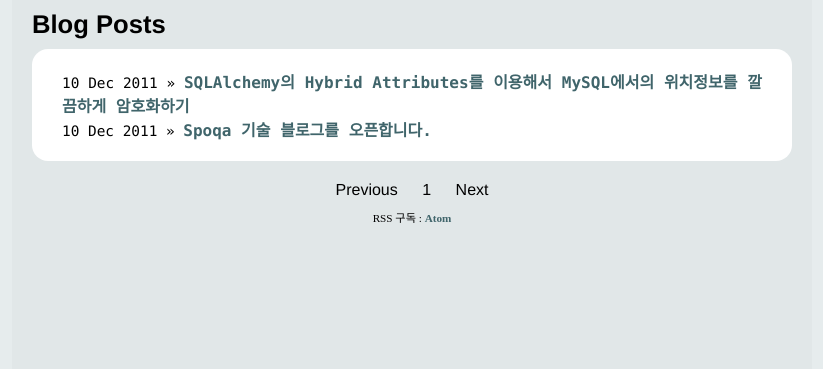
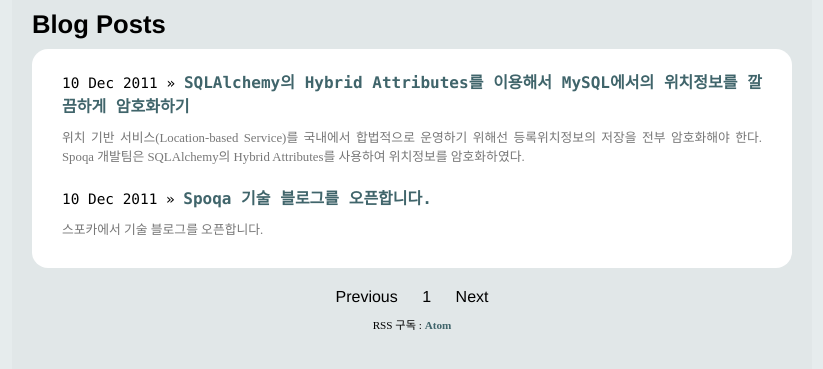
Before and after one commit to darjeeling/spoqa.github.com, a Jekyll site: the page built from index.html, in a window 1280 px wide. Shown: the top 369 px of the page, without its empty margins (228-1051 px from the left). Built offline with Jekyll 4.4.1, drawn with Linux system fonts in a browser that asks for light colours; the list of posts is cut into pages by our own code; comment, search, counter and statistics services are not loaded.

Commit message:
open graph 적용, description 항목 추가

```diff
--- a/_layouts/default.html
+++ b/_layouts/default.html
@@ -2,7 +2,7 @@
 <html>
 <head>
 <meta charset=utf-8 />
-<title>Spoqa tech blog</title>
+<title>Spoqa Tech Blog</title>
 <link rel="stylesheet" href="/css/styles.css?6" />
 <link rel="stylesheet" href="/css/syntax.css" />
 <script src="http://www.google.com/jsapi"></script>
@@ -15,7 +15,22 @@
   }});
  });
 </script>
-
+{% if page.title %}
+<meta property="og:title" content="{{ page.title }}"/>
+<meta property="og:type" content="article"/>
+<meta property="og:url" content="http://spoqa.github.com{{ page.url }}"/>
+<meta property="og:site_name" content="Spoqa Tech Blog"/>
+<meta property="og:description"
+      content="{{ page.description }}"/>
+{% else %}
+<meta property="og:title" content="Spoqa Tech Blog"/>
+<meta property="og:type" content="blog"/>
+<meta property="og:url" content="http://spoqa.github.com/"/>
+<meta property="og:site_name" content="Spoqa Tech Blog"/>
+<meta property="og:description"
+      content="몇가지 Code snippet과 설명등을 포함하여 매주 1회씩 스포카 팀이 배운 여러가지 기술들에 대해 소개합니다."/>
+{% endif %}
+<meta property="og:image" content="http://www.gravatar.com/avatar/52813188698089bda7e20154c114d17e.png"/>
 </head>
 <body>
 
--- a/_posts/2011-12-10-open.md
+++ b/_posts/2011-12-10-open.md
@@ -3,6 +3,7 @@
 title: Spoqa 기술 블로그를 오픈합니다.
 author: shinvee
 author-email: shinvee@spoqa.com
+description: 스포카에서 기술 블로그를 오픈합니다.
 ---
 
 안녕하세요. 이 블로그는 친구와 함께 적립하는 소셜 포인트 카드, [Spoqa]의 개발팀이 운영하는 기술블로그입니다.
--- a/_posts/2011-12-10-sqlalchemy-hybrid-attributes.md
+++ b/_posts/2011-12-10-sqlalchemy-hybrid-attributes.md
@@ -3,6 +3,7 @@
 title: SQLAlchemy의 Hybrid Attributes를 이용해서 MySQL에서의 위치정보를 깔끔하게 암호화하기
 author: shinvee
 author-email: shinvee@spoqa.com
+description: 위치 기반 서비스(Location-based Service)를 국내에서 합법적으로 운영하기 위해선 등록위치정보의 저장을 전부 암호화해야 한다. Spoqa 개발팀은 SQLAlchemy의 Hybrid Attributes를 사용하여 위치정보를 암호화하였다.
 ---
 
 **[위치 기반 서비스][](Location-based Service)**를 국내에서 합법적으로 운영하기 위해선 위치기반 사업자 등록이 필요하다. 이 과정은 여러가지 보안사항에 대한 적용을 강제하고 있는데, 이 중 위치정보의 저장을 전부 암호화해야 한다는 조항이 있다.
--- a/css/styles.css
+++ b/css/styles.css
@@ -71,7 +71,12 @@
 font-family: "NanumGothic", Monaco, "Courier New", mono;
 font-size: 1.0em;
 }
-
+.posts .posts-description {
+color:#777;
+font-size:0.8em;
+margin-top:10px;
+margin-bottom:20px;
+}
 .pagination {
 text-align: center;
 padding: 10px;
--- a/index.html
+++ b/index.html
@@ -6,7 +6,8 @@
   <div class="posts">
     <ul class="posts">
       {% for post in paginator.posts %}
-        <li><span class="posts-date">{{ post.date | date_to_string }} &raquo; </span><a href="{{ post.url }}"><span class="posts-title">{{ post.title }}</span></a></li>
+        <li><span class="posts-date">{{ post.date | date_to_string }} &raquo; </span><a href="{{ post.url }}"><span class="posts-title">{{ post.title }}</span></a>
+        <p class="posts-description">{{ post.description }}</p></li>
       {% endfor %}
     </ul>
   </div>
```
